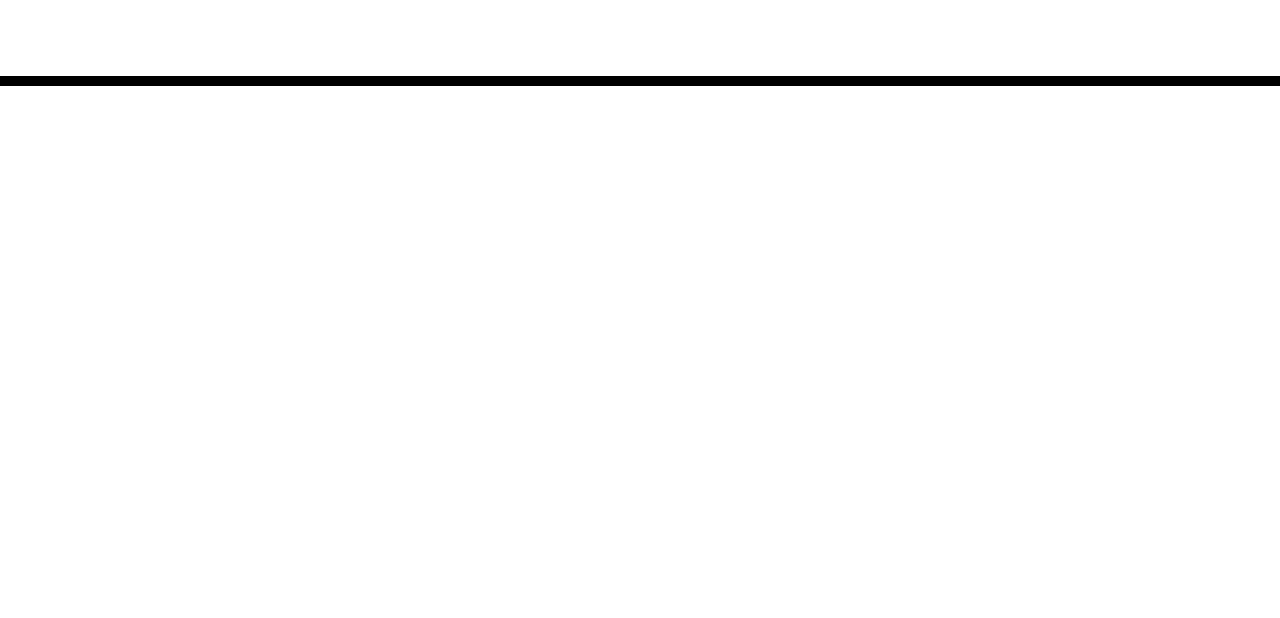
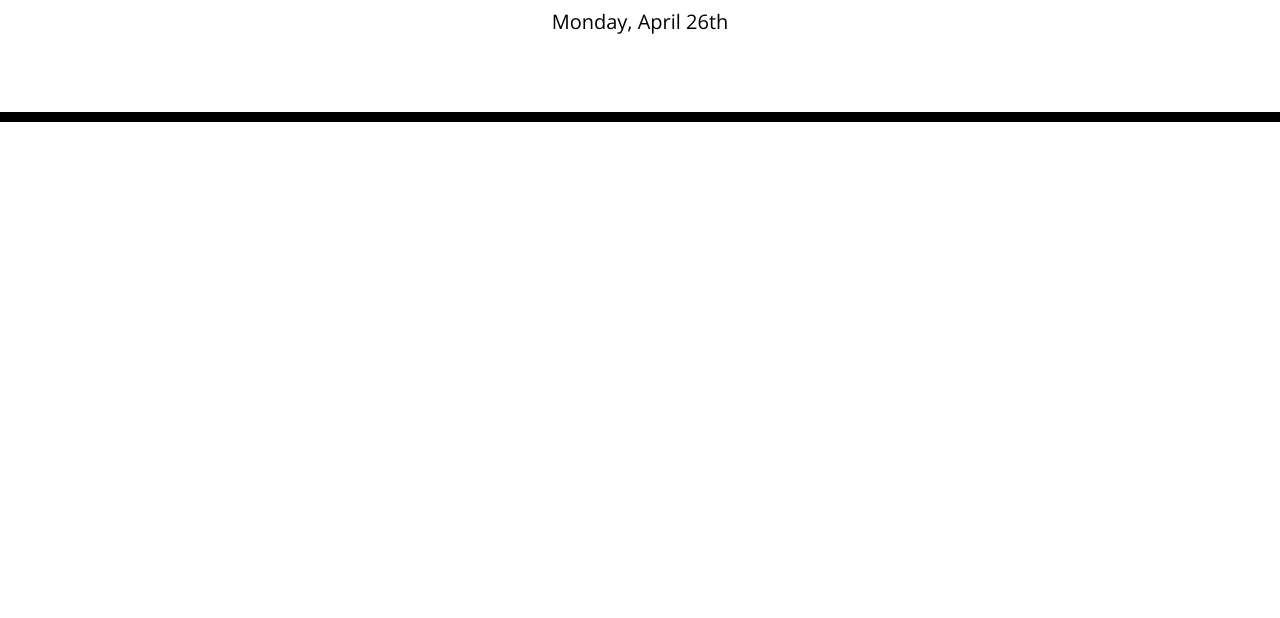
Before and after one commit to brownradical/second-brain, a plain HTML site: page index.html in a window 1280 px wide. Shown: the part 182-800 px from the top of the page. Drawn offline with nearby package versions, Linux system fonts and the light colour scheme.

Commit message:
generate #currentDay and add missing text from today var

```diff
--- a/assets/js/script.js
+++ b/assets/js/script.js
@@ -1,7 +1,9 @@
 $(function () {});
 
-  var today = moment().format("dddd, MMM Do");
+  var today = moment().format("dddd, MMMM Do");
   var hour = moment().format("HA");
+
+  $("#currentDay").text(today);
 
   var planDay = [
     { time: "9AM", action: "" },
--- a/index.html
+++ b/index.html
@@ -34,6 +34,6 @@
 
     <script src="https://code.jquery.com/jquery-3.4.1.min.js"></script>
     <script src="https://cdnjs.cloudflare.com/ajax/libs/moment.js/2.24.0/moment.min.js"></script>
-    <script src="/assets/js/script.js"></script>
+    <script src="./assets/js/script.js"></script>
   </body>
 </html>
```
